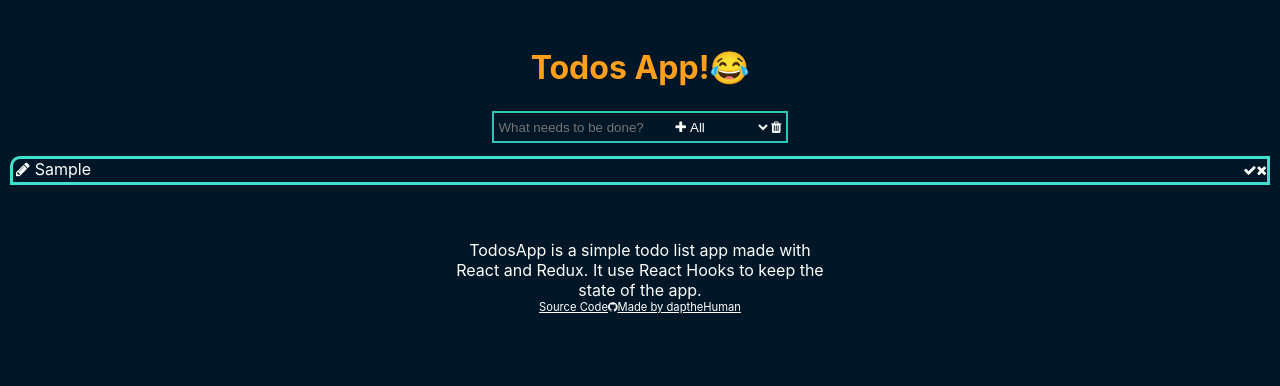
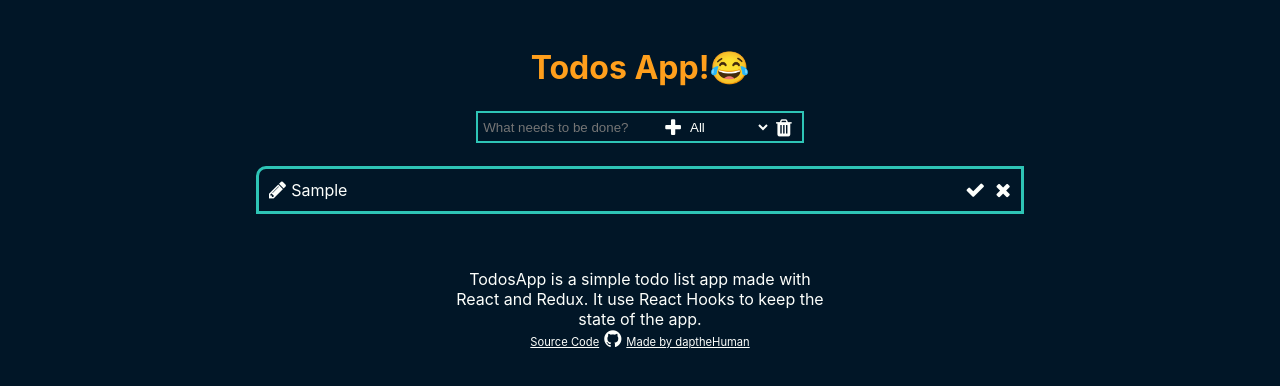
Before and after one commit to daptheHuman/reactiveTask, a React (Create React App) app: page / in a window 1280 px wide. Both pictures are taken after typing "Sample" into the empty fields and a click on the button 680 px from the left and 127 px from the top of the page. Shown: the top 386 px of the page. Built offline with nearby package versions, Linux system fonts and the light colour scheme.

Commit message:
render the filtered state instead initial state

```diff
--- /dev/null
+++ b/src/components/Todo/Todo.css
@@ -0,0 +1,27 @@
+li {
+	margin-left: auto;
+	margin-right: auto;
+}
+
+li.list-group {
+	border: solid #2ec4b6;
+	border-width: 3px 3px 3px 3px;
+	padding: 0px 5px 0px 5px;
+	margin-top: -3px;
+	width: 60vw;
+	height: 3rem;
+	display: flex;
+	flex-direction: row;
+	align-items: center;
+	justify-content: flex-start;
+}
+
+.actions {
+	margin-left: auto;
+}
+
+i.fa {
+	font-style: normal;
+	font-size: 20px;
+	margin: 0px 5px 0px 5px;
+}
--- a/src/components/Todo/Todo.js
+++ b/src/components/Todo/Todo.js
@@ -1,40 +1,44 @@
 import React from 'react';
+import './Todo.css';
 
-
-const Todo = ({keys,taskName,taskComplete,todo, todos,setTodos}) => {
-
-    const deleteHandler = (id) => {
+const Todo = ({ taskName, taskComplete, todo, todos, setTodos }) => {
+	const deleteHandler = () => {
 		//Its creating a new list, its iterating through the array and removing the elements that equal todo.id filter-logic.png-
-        const newList= todos.filter(items => items.id !== todo.id)
+		const newList = todos.filter((items) => items.id !== todo.id);
 		//Setting the new list to the setTodos prop
 		setTodos(newList);
 		console.log('Deleting task..');
-    }
+	};
 
 	const completeHandler = () => {
 		//Iterating array todos with map and if the name equals to the item task make the complete to opposite value
-        setTodos(todos.map(item => {
+		setTodos(
+			todos.map((item) => {
 				if (item.task === todo.task) {
 					return {
-                    ...item,complete: !item.complete}
+						...item,
+						complete: !item.complete,
+					};
 				}
 				return item;
-        }));
-    }
+			}),
+		);
+	};
+
 	return (
-        <li className="list-group">
+		<li className="Todo list-group">
 			<i className="fa fa-pencil"></i>
-            <span className={taskComplete+" item"}>{taskName}</span>
+			<span className={taskComplete + ' item'}>{taskName}</span>
 			<div className="actions">
 				<button onClick={completeHandler} className="complete-btn">
 					<i className="fa fa-check"></i>
 				</button>
-            <button onClick={() => deleteHandler(keys)} className="delete-btn">
+				<button onClick={deleteHandler} className="delete-btn">
 					<i className="fa fa-times"></i>
 				</button>
 			</div>
 		</li>
 	);
-}
+};
 
 export default Todo;
--- a/src/components/Todo/TodoList.css
+++ b/src/components/Todo/TodoList.css
@@ -1,33 +1,16 @@
 /* Create best border style for lists */
 ul {
 	list-style-type: none;
-	padding: 5px 10px 5px 10px;
+	padding: 10px 10px 5px 10px;
+	margin-top: 1rem;
 }
 ul > li:first-child {
 	border-top-left-radius: 10px;
-	border-color: turquoise;
-	border-width: 3px;
+	border-color: #2ec4b6;
+	border-width: 3px 3px 3px 3px;
 	border-style: solid;
 }
 
-ul > li {
-	border: solid turquoise;
-	border-width: 0px 3px 3px 3px;
-	padding: 0px 0px 3px 3px;
-	display: flex;
-	flex-direction: row;
-	align-items: center;
-	justify-content: flex-start;
+.strike {
+	text-decoration-line: line-through;
 }
-
-ul > li > .actions {
-	margin-left: auto;
-}
-
-.fa-pencil {
-	margin: 0px 5px 0px 0px;
-}
-
-.strike {
-	text-decoration: line-through;
-}
--- a/src/components/Todo/TodoList.js
+++ b/src/components/Todo/TodoList.js
@@ -4,24 +4,25 @@ import './TodoList.css';
 //Import Components
 import Todo from './Todo';
 
-const TodoList = ({todos,setTodos}) => {
+const TodoList = ({ todos, setTodos, filteredTodos }) => {
 	return (
 		<div className="TodoList">
+			{/* Render Todos */}
 			<ul className="List">
-                {todos.map(todo =>(
+				{filteredTodos.map((todo) => (
 					<Todo
+						key={todo.id}
 						todos={todos}
 						setTodos={setTodos}
 						todo={todo}
-                    keys={todo.id}
 						taskName={todo.task}
-                    taskComplete={todo.complete ? "strike" : ""}
+						taskComplete={todo.complete ? 'strike' : ''}
 						// true = done, false = not done
 					/>
 				))}
 			</ul>
 		</div>
-    )
-}
+	);
+};
 
 export default TodoList;
```
Lines whose indentation alone changed are shown as unchanged.
